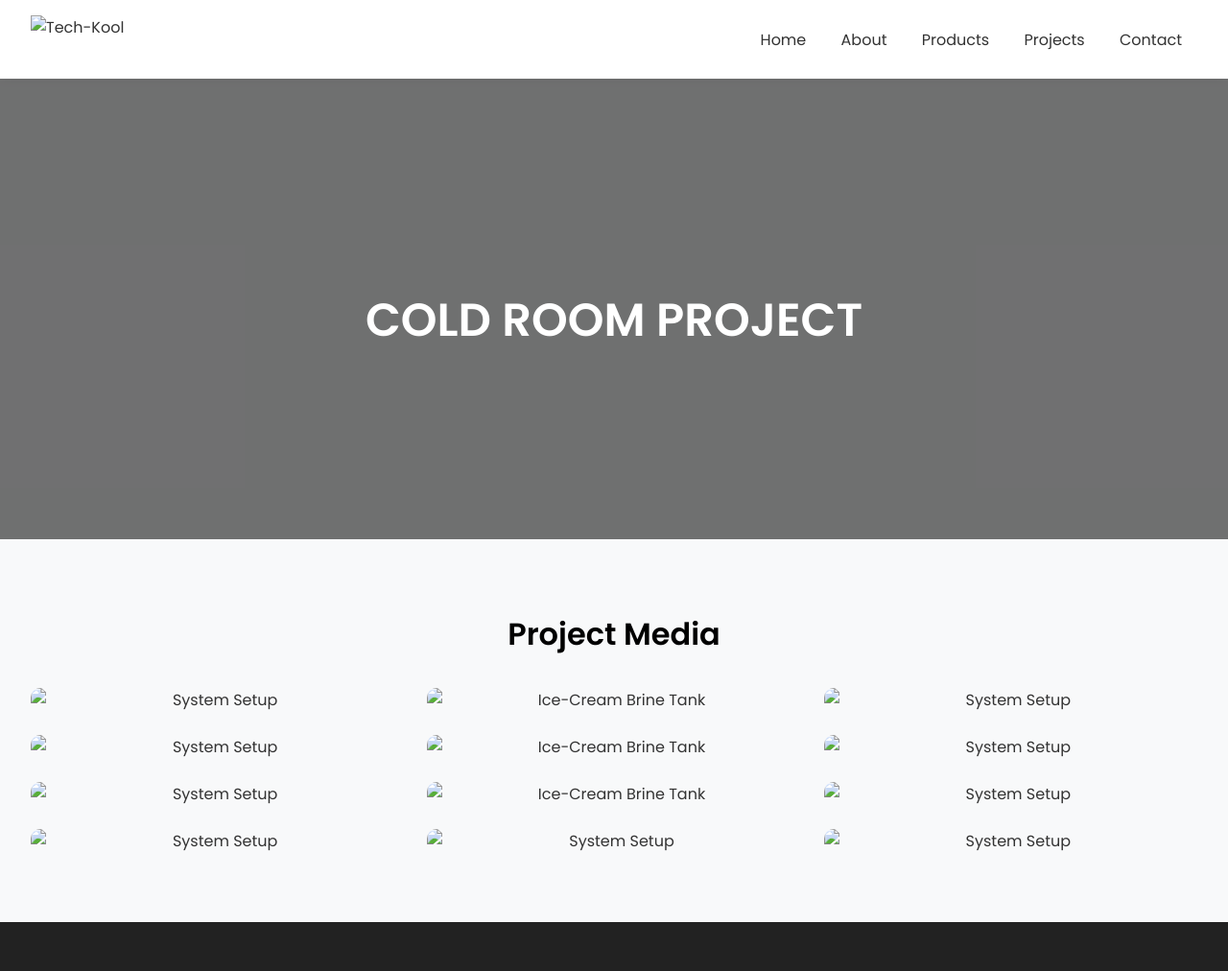
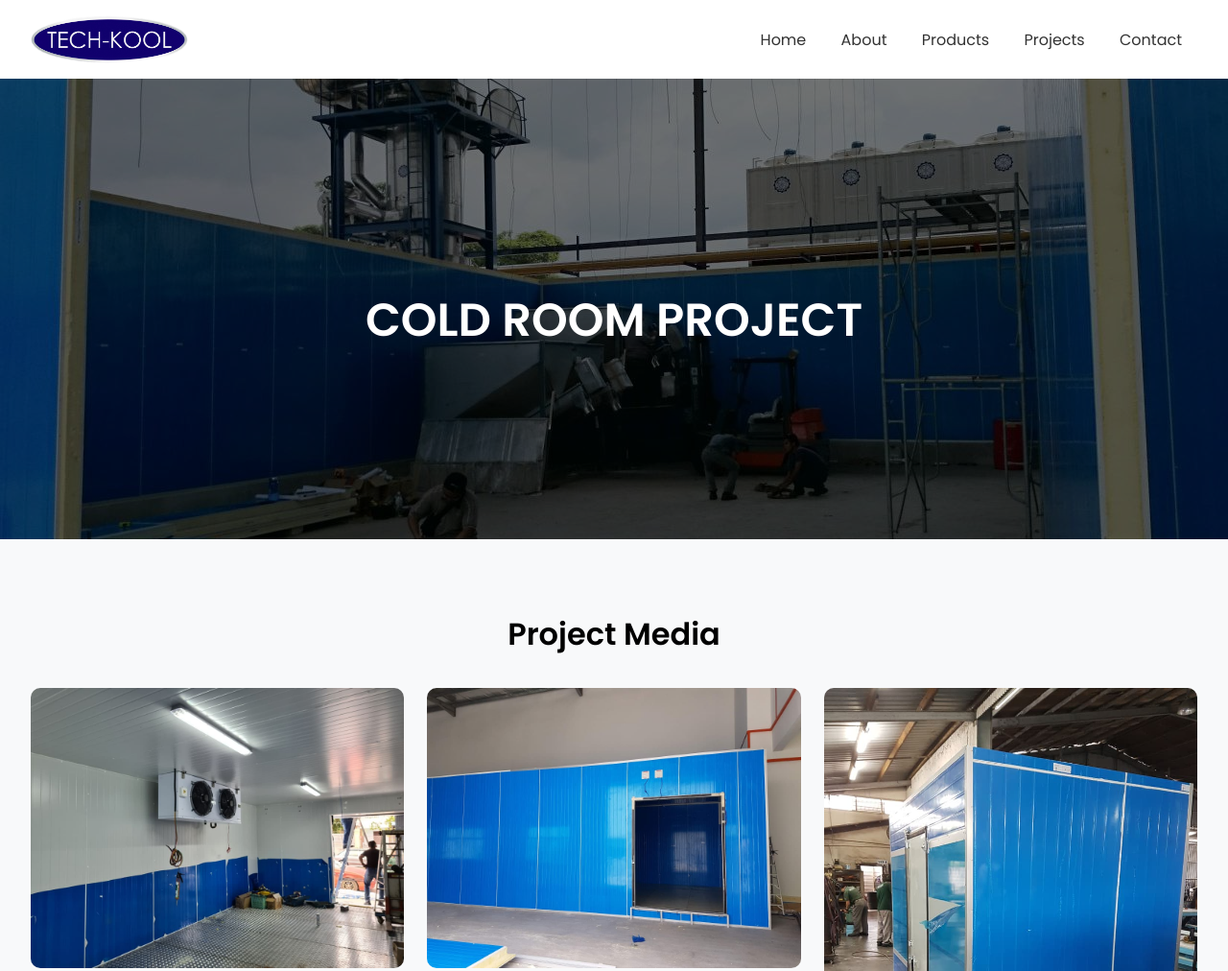
Before and after one commit to AfiqEzman/tech-kool-website, a plain HTML site: page project3.html in a window 1280 px wide. Shown: the top 1012 px of the page at 96% size. Drawn offline with Linux system fonts and the light colour scheme.

Commit message:
project3.html

```diff
--- a/project3.html
+++ b/project3.html
@@ -35,7 +35,7 @@
     }
     .hero {
         position: relative;
-        background: url('images/project3 (2).jpg') center/cover no-repeat;
+        background: url('project3 (2).jpg') center/cover no-repeat;
         height: 60vh;
         display: flex;
         align-items: center;
@@ -155,7 +155,7 @@
 <body>
 
 <header>
-    <img src="images/logo1.jpeg" alt="Tech-Kool" class="logo">
+    <img src="logo1.jpeg" alt="Tech-Kool" class="logo">
     <nav>
         <a href="index.html#home">Home</a>
         <a href="index.html#about">About</a>
@@ -176,51 +176,51 @@
     <div class="media-grid">
 
         <div class="media-item">
-            <img src="images/project3(1).jpeg" alt="System Setup">
+            <img src="project3(1).jpeg" alt="System Setup">
         </div>
 
         <div class="media-item">
-            <img src="images/project3(10).jpeg" alt="System Setup">
+            <img src="project3(10).jpeg" alt="System Setup">
         </div>
 
          <div class="media-item">
-            <img src="images/project3(11).jpeg" alt="System Setup">
+            <img src="project3(11).jpeg" alt="System Setup">
         </div>
 
         <div class="media-item">
-            <img src="images/project3(12).jpeg" alt="System Setup">
+            <img src="project3(12).jpeg" alt="System Setup">
         </div>
 
         <div class="media-item">
-            <img src="images/project3(13).jpeg" alt="Ice-Cream Brine Tank">
+            <img src="project3(13).jpeg" alt="Ice-Cream Brine Tank">
         </div>
 
         <div class="media-item">
-            <img src="images/project3(14).jpeg" alt="Ice-Cream Brine Tank">
+            <img src="project3(14).jpeg" alt="Ice-Cream Brine Tank">
         </div>
 
         <div class="media-item">
-            <img src="images/project3(15).jpeg" alt="Ice-Cream Brine Tank">
+            <img src="project3(15).jpeg" alt="Ice-Cream Brine Tank">
         </div>
 
          <div class="media-item">
-            <img src="images/project3(3).jpeg" alt="System Setup">
+            <img src="project3(3).jpeg" alt="System Setup">
         </div>
 
         <div class="media-item">
-            <img src="images/project3(3).jpeg" alt="System Setup">
+            <img src="project3(3).jpeg" alt="System Setup">
         </div>
 
           <div class="media-item">
-            <img src="images/project3(5).jpeg" alt="System Setup">
+            <img src="project3(5).jpeg" alt="System Setup">
         </div>
 
         <div class="media-item">
-            <img src="images/project3(6).jpeg" alt="System Setup">
+            <img src="project3(6).jpeg" alt="System Setup">
         </div>
 
         <div class="media-item">
-            <img src="images/project3(8).jpeg" alt="System Setup">
+            <img src="project3(8).jpeg" alt="System Setup">
         </div>
     </div>
 </section>
@@ -237,4 +237,5 @@
 </footer>
 
 </body>
+
 </html>
```
